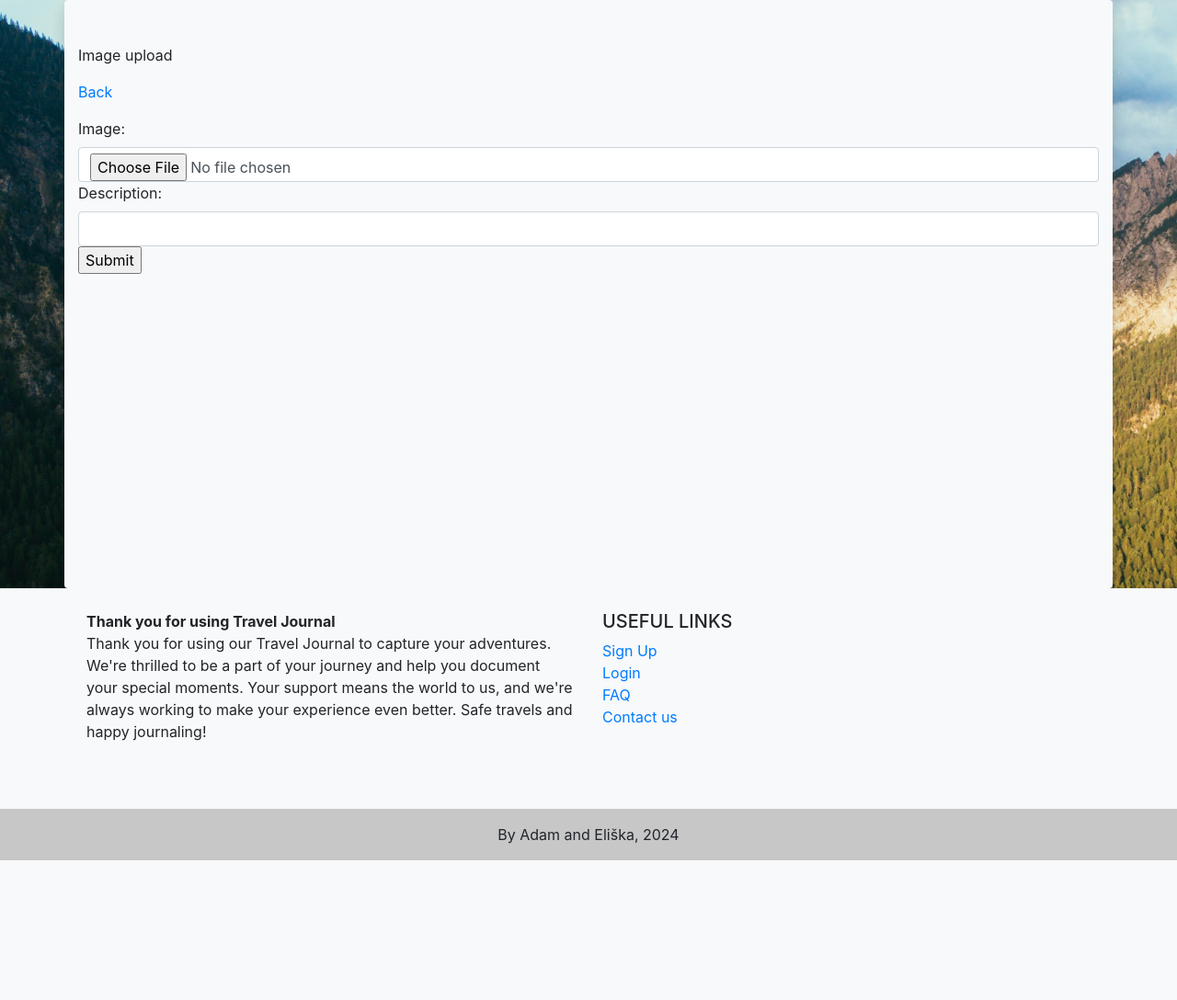
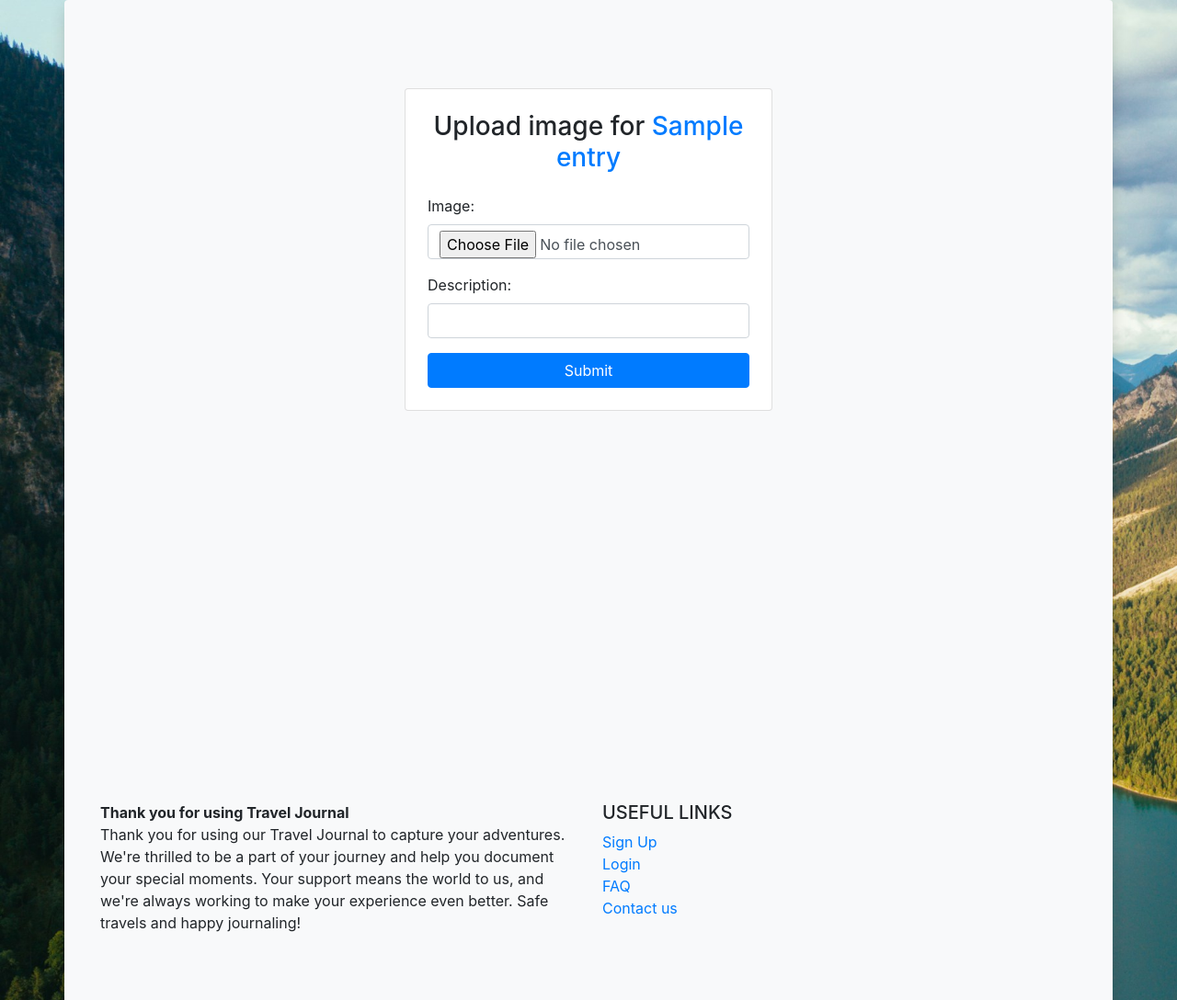
Before and after one commit to celiska/travel_journal, a Django app: page /entry/1/image_upload in a window 1280 px wide. Shown: the part 72-1160 px from the top of the page at 92% size. Before the commit the page ends 1008 px from the top, so only its background shows below. Run offline with Django 5.2, Linux system fonts and the light colour scheme; tables that the repository leaves empty hold one stand-in row (values such as "Sample post"); parts of the project's set-up code (start-up, migrations or seed data) failed here and were passed over; some libraries are stand-ins or nearby versions.

Commit message:
Improve image upload page

```diff
--- a/viewer/templates/image_upload.html
+++ b/viewer/templates/image_upload.html
@@ -1,11 +1,13 @@
 {% extends "base.html" %}
 
 {% block content %}
-<p>Image upload</p>
-<p><a href="{% url 'entry' entry_pk %}">Back</a></p>
-<form method="POST" enctype="multipart/form-data">
-{% csrf_token %}
-{{ form }}
-<input id="id_submit" type="submit" value="Submit">
-</form>
+<div class="container d-flex justify-content-center align-items-start vh-100">
+    <div class="card p-4 mt-5" style="width: 400px;">
+        <h3 class="text-center mb-4">Upload image for <a href="{% url 'entry' entry_pk %}">{{ entry_name }}</a></h3>
+        <form method="POST" enctype="multipart/form-data">
+        {% csrf_token %}
+        {{ form.as_p }}
+        <input id="id_submit" type="submit" value="Submit" class="btn btn-primary w-100">
+        </form>
+</div>
 {% endblock %}
--- a/viewer/views.py
+++ b/viewer/views.py
@@ -161,6 +161,7 @@ class ImageUploadView(CreateView):
     def get_context_data(self, **kwargs):
         context = super().get_context_data(**kwargs)
         context['entry_pk'] = self.kwargs['pk']
+        context['entry_name'] = Entry.objects.get(pk=context['entry_pk']).entry_name
         return context
 
     def form_valid(self, form):
```
